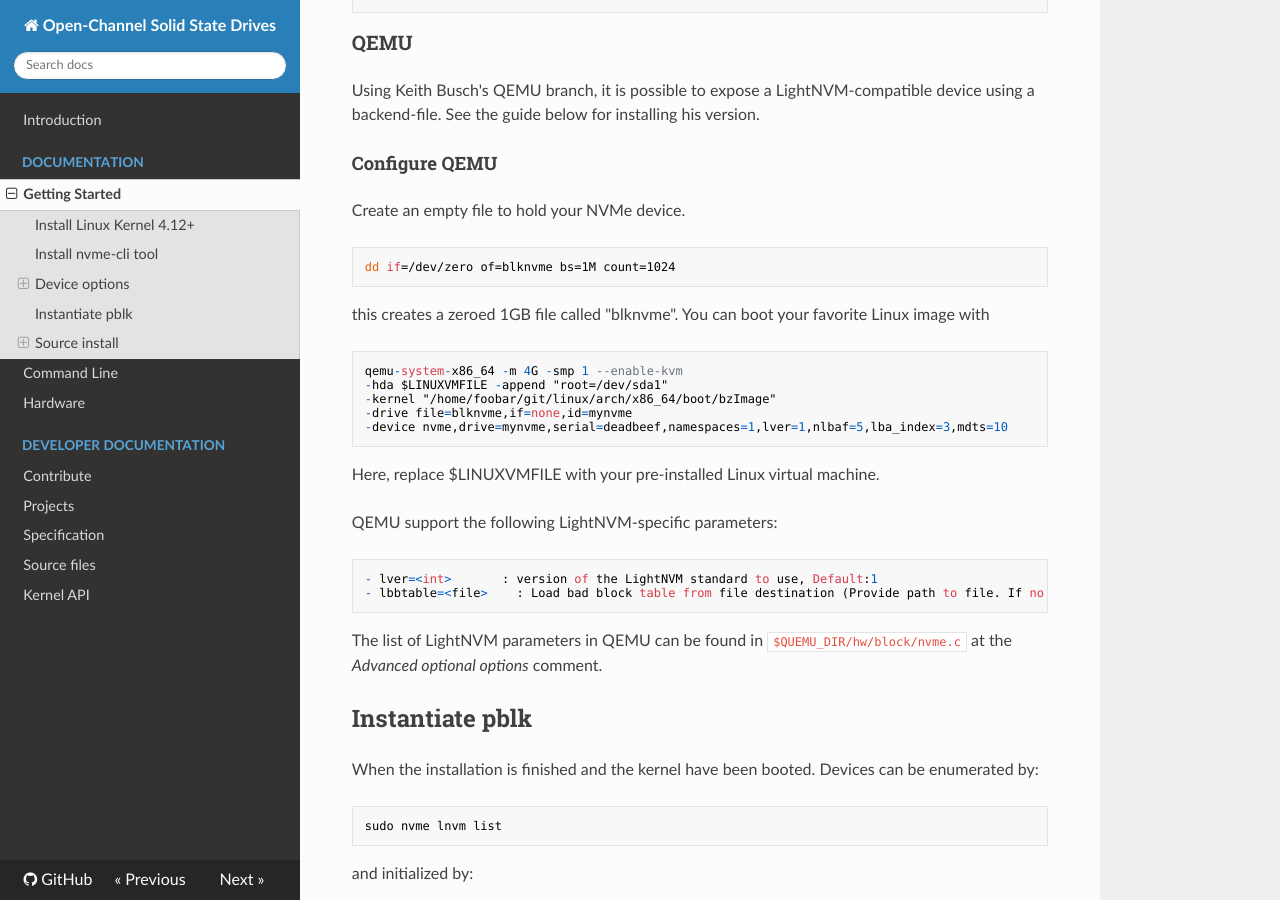
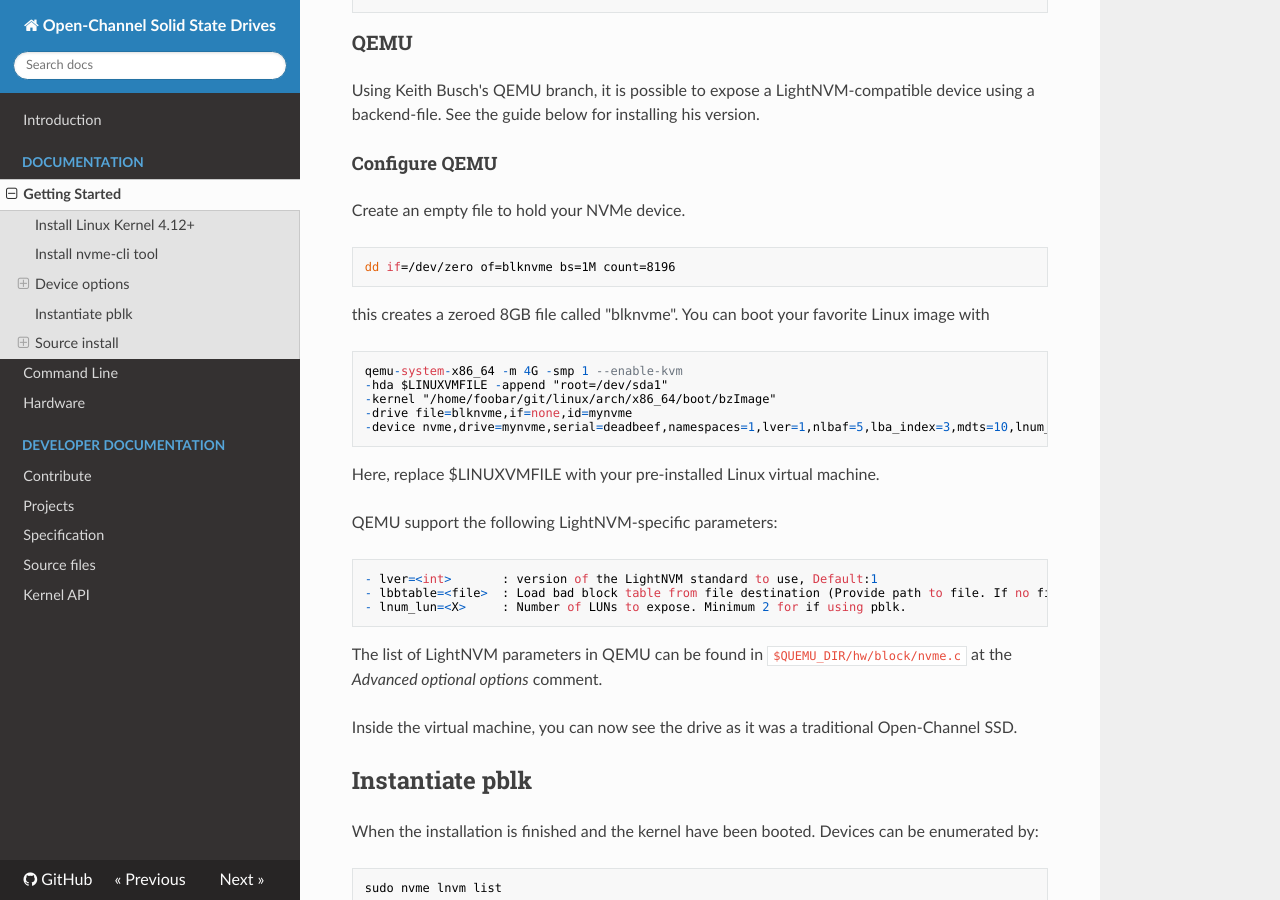
Before and after one commit to OpenChannelSSD/documentation, an MkDocs documentation site: the page built from docs/gettingstarted.md, in a window 1280 px wide and 900 px high, scrolled down 1215 px. Built offline with MkDocs 1.6.1, drawn with Linux system fonts in a browser that asks for light colours; nearby versions of some CDN libraries; old or Windows-style settings are respelled for this version of MkDocs.

Commit message:
Update gettingstarted.md

```diff
--- a/docs/gettingstarted.md
+++ b/docs/gettingstarted.md
@@ -47,25 +47,28 @@ Using Keith Busch's QEMU branch, it is possible to expose a LightNVM-compatible
 
 Create an empty file to hold your NVMe device.
 
-    dd if=/dev/zero of=blknvme bs=1M count=1024
+    dd if=/dev/zero of=blknvme bs=1M count=8196
 
-this creates a zeroed 1GB file called "blknvme". You can boot your favorite
+this creates a zeroed 8GB file called "blknvme". You can boot your favorite
 Linux image with
 
     qemu-system-x86_64 -m 4G -smp 1 --enable-kvm
     -hda $LINUXVMFILE -append "root=/dev/sda1"
     -kernel "/home/foobar/git/linux/arch/x86_64/boot/bzImage"
     -drive file=blknvme,if=none,id=mynvme
-    -device nvme,drive=mynvme,serial=deadbeef,namespaces=1,lver=1,nlbaf=5,lba_index=3,mdts=10
+    -device nvme,drive=mynvme,serial=deadbeef,namespaces=1,lver=1,nlbaf=5,lba_index=3,mdts=10,lnum_lun=4
 
 Here, replace $LINUXVMFILE with your pre-installed Linux virtual machine.
 
 QEMU support the following LightNVM-specific parameters:
 
     - lver=<int>       : version of the LightNVM standard to use, Default:1
-    - lbbtable=<file>    : Load bad block table from file destination (Provide path to file. If no file is provided a bad block table will be generation. Look at lbbfrequency. Default: Null (no file).
+    - lbbtable=<file>  : Load bad block table from file destination (Provide path to file. If no file is provided a bad block table will be generation. Look at lbbfrequency. Default: Null (no file).
+    - lnum_lun=<X>     : Number of LUNs to expose. Minimum 2 for if using pblk.
 
 The list of LightNVM parameters in QEMU can be found in `$QUEMU_DIR/hw/block/nvme.c` at the _Advanced optional options_ comment.
+
+Inside the virtual machine, you can now see the drive as it was a traditional Open-Channel SSD.
 
 ## Instantiate pblk
 
```
